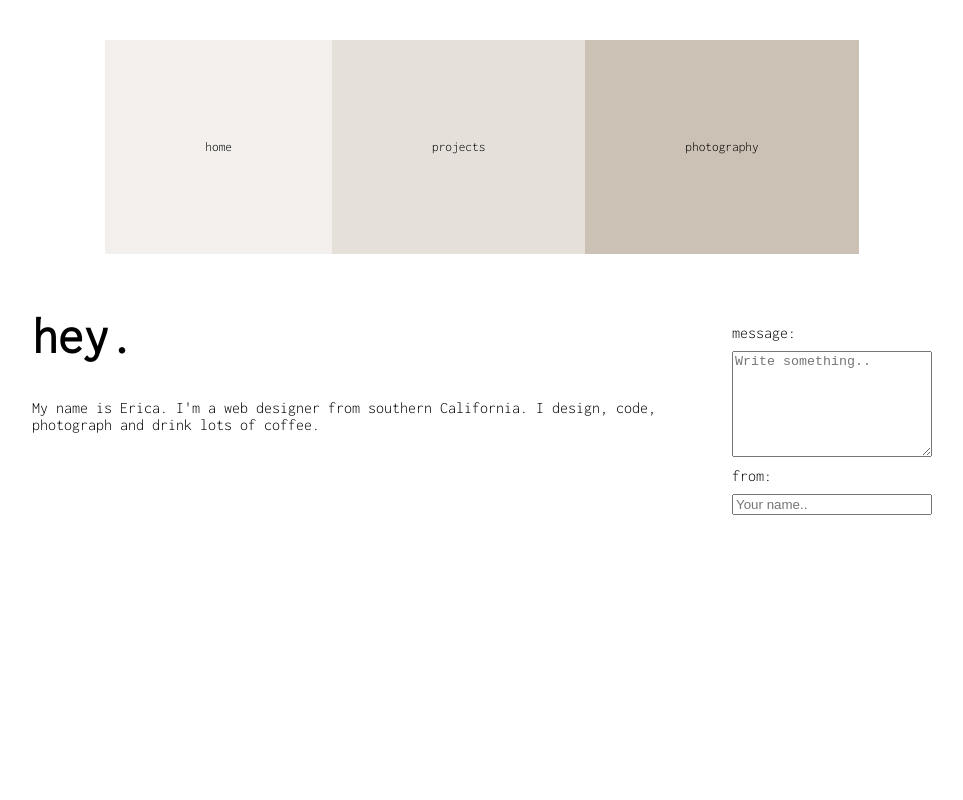
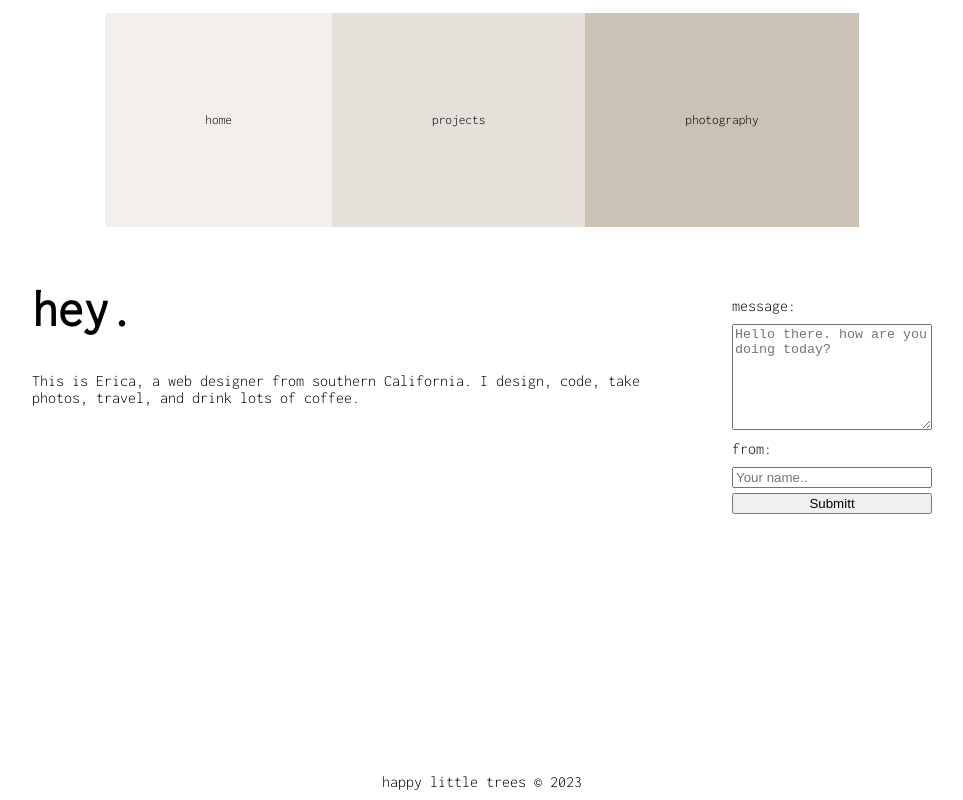
Before and after one commit to ericadeguzman/edg, a React (Vite) app: page / in a window 1280 px wide. Shown: the whole page, without its empty margins (158-1121 px from the left). Built offline with nearby package versions, Linux system fonts and the light colour scheme.

Commit message:
message and fixed sass script

```diff
--- a/package.json
+++ b/package.json
@@ -6,7 +6,9 @@
   "scripts": {
     "dev": "vite",
     "build": "tsc && vite build",
-    "preview": "vite preview"
+    "preview": "vite preview",
+    "compile:appsass": "node-sass src/sass/app.scss -o src/css/ -w",
+    "compile:navsass": "node-sass src/sass/nav.scss -o src/css/ -w"
   },
   "dependencies": {
     "@types/react-router-dom": "^5.3.3",
--- /dev/null
+++ b/src/Footer.tsx
@@ -0,0 +1,11 @@
+import React from "react";
+
+function Footer() {
+  return (
+    <div style={{position: 'absolute', textAlign: 'center', bottom: '10px',}}>
+      happy little trees &copy;  2023
+    </div>
+  );
+}
+
+export default Footer;
--- a/src/css/App.css
+++ b/src/css/App.css
@@ -9,6 +9,10 @@
   display: flex;
   flex-direction: column;
   min-width: 200px; }
+
+.messageBox textarea:focus,
+.messageBox input:focus {
+  background-color: rgba(129, 101, 71, 0.2); }
 
 /*HOME - desktop specific styles */
 @media screen and (min-width: 480px) {
--- a/src/css/Nav.css
+++ b/src/css/Nav.css
@@ -23,15 +23,15 @@
   -ms-transition: all 1s ease-in-out; }
 
 /*MOBILE specific styles */
-@media screen and (max-width: 580px) {
+@media screen and (max-width: 752px) {
   .navigation button {
     width: 100vw;
     padding: 10px; } }
 
 /*DESKTOP specific styles */
-@media screen and (min-width: 580px) {
+@media screen and (min-width: 753px) {
   .navigation {
-    margin-top: 40px;
+    margin-top: 1%;
     display: flex;
     flex-direction: row;
     padding-left: 0; }
--- a/src/pages/Home.tsx
+++ b/src/pages/Home.tsx
@@ -10,8 +10,8 @@ function HomePage() {
       <div className="homeIntro">
         <h1>hey.</h1>
         <p>
-          My name is Erica. I'm a web designer from southern California. I
-          design, code, photograph and drink lots of coffee.{" "}
+          This is Erica, a web designer from southern California. I
+          design, code, take photos, travel, and drink lots of coffee.{" "}
         </p>
       </div>
       <form>
@@ -22,7 +22,7 @@ function HomePage() {
           <textarea
             id="message"
             name="message"
-            placeholder="Write something.."
+            placeholder="Hello there. how are you doing today? "
             style={{ height: "100px", margin: "10px 0px" }}
           ></textarea>
           <label htmlFor="fname">from: </label>
@@ -31,8 +31,10 @@ function HomePage() {
             id="fname"
             name="firstname"
             placeholder="Your name.."
-            style={{ marginTop: "10px" }}
+            style={{ marginTop: 10 }}
           />
+          <button style={{
+            marginTop: 5,}}>Submitt</button>
         </div>
       </form>
     </div>
--- a/src/pages/Root.tsx
+++ b/src/pages/Root.tsx
@@ -1,5 +1,6 @@
 import { Outlet } from "react-router-dom";
 import Nav from "../Nav";
+import Footer from '../Footer';
 //styles
 import '../css/App.css';
 
@@ -20,6 +21,7 @@ function RootLayout() {
         <div style={{ margin: '20px 60px', }}>
           <Outlet />
         </div>
+        <Footer />
       </div>
     </>
   );
--- a/src/sass/Nav.scss
+++ b/src/sass/Nav.scss
@@ -26,16 +26,16 @@ $color-black: #000;
 }
 
 /*MOBILE specific styles */
-@media screen and (max-width: 580px) {
+@media screen and (max-width: 752px) {
   .navigation button {
     width: 100vw;
     padding: 10px;
   }
 }
 /*DESKTOP specific styles */
-@media screen and (min-width: 580px) {
+@media screen and (min-width: 753px) {
   .navigation {
-    margin-top: 40px;
+    margin-top: 1%;
     display: flex;
     flex-direction: row;
     padding-left: 0;
```
Also changed, not shown: src/sass/App.scss (+8 -6 lines).
